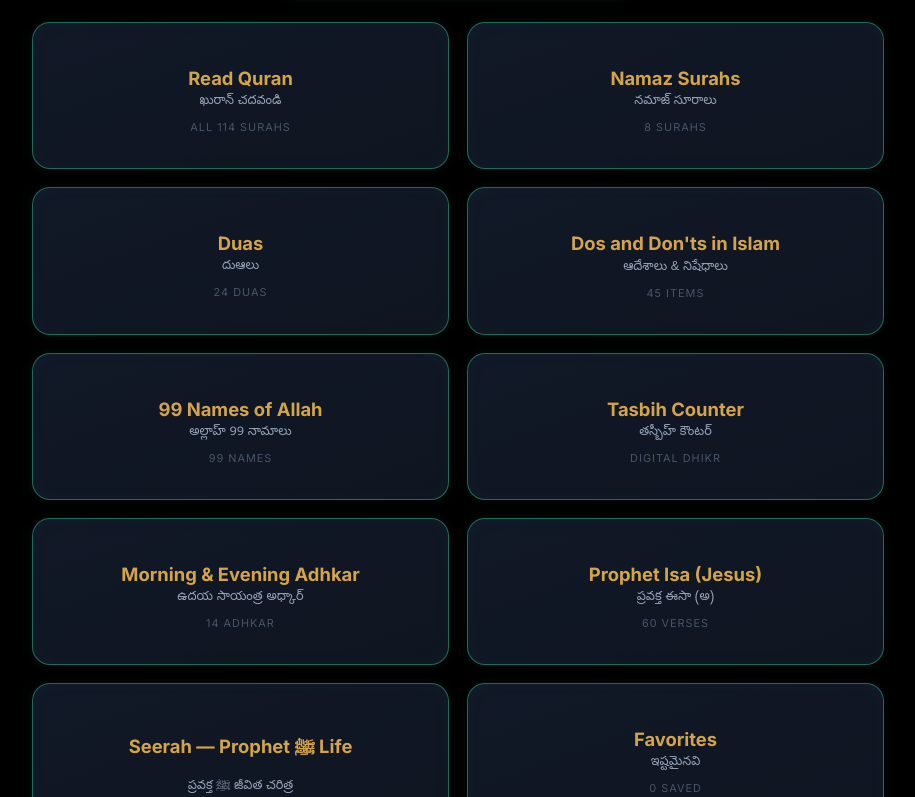
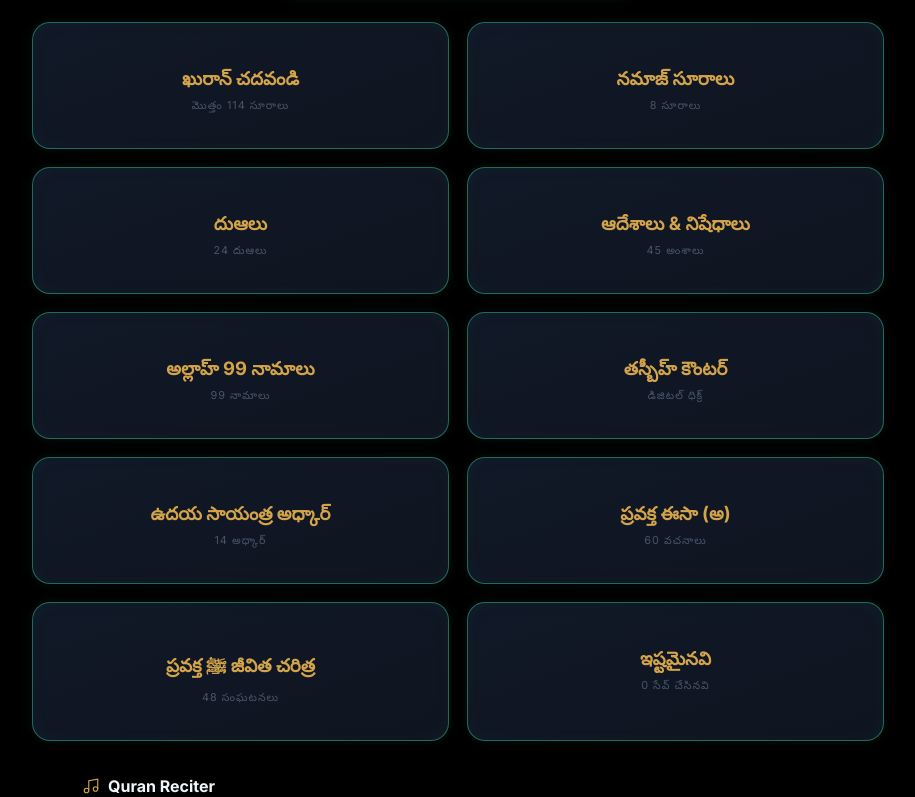
Before and after one commit to Mahendarmax/Believer-of-Almighty, a React (Vite) app: page /#/ in a window 1280 px wide. Shown: the part 923-1720 px from the top of the page, without its empty margins (182-1097 px from the left). Built offline with nearby package versions, Linux system fonts and the light colour scheme.

Commit message:
Toggle bookmark select/deselect, Telugu UI text on Home page cards

```diff
--- a/src/context/SettingsContext.jsx
+++ b/src/context/SettingsContext.jsx
@@ -40,7 +40,7 @@ export const SettingsProvider = ({ children }) => {
   // Save to localStorage on change (debounced to reduce IO)
   useEffect(() => { debouncedSave('showArabic', showArabic, 0) }, [showArabic, debouncedSave])
   useEffect(() => { debouncedSave('fontSize', fontSize) }, [fontSize, debouncedSave])
-  useEffect(() => { if (lastRead) debouncedSave('lastRead', lastRead, 0) }, [lastRead, debouncedSave])
+  useEffect(() => { debouncedSave('lastRead', lastRead, 0) }, [lastRead, debouncedSave])
   useEffect(() => { debouncedSave('favorites', favorites, 500) }, [favorites, debouncedSave])
   useEffect(() => { debouncedSave('transliteration', transliteration, 0) }, [transliteration, debouncedSave])
   useEffect(() => { debouncedSave('reciter', reciter, 0) }, [reciter, debouncedSave])
@@ -51,6 +51,11 @@ export const SettingsProvider = ({ children }) => {
 
   const updateLastRead = useCallback((surahNumber, surahName, verseNumber) => {
     setLastRead({ surahNumber, surahName, verseNumber: verseNumber || 1, timestamp: Date.now() })
+  }, [])
+
+  const clearLastRead = useCallback(() => {
+    setLastRead(null)
+    localStorage.removeItem('quran_lastRead')
   }, [])
 
   const toggleFavorite = useCallback((surahNumber, surahName, verseNumber, arabicText, translationText) => {
@@ -69,11 +74,11 @@ export const SettingsProvider = ({ children }) => {
   const value = useMemo(() => ({
     showArabic, toggleArabic,
     fontSize, increaseFontSize, decreaseFontSize,
-    lastRead, updateLastRead,
+    lastRead, updateLastRead, clearLastRead,
     favorites, toggleFavorite, isFavorite,
     transliteration, setTransliteration,
     reciter, setReciter,
-  }), [showArabic, toggleArabic, fontSize, increaseFontSize, decreaseFontSize, lastRead, updateLastRead, favorites, toggleFavorite, isFavorite, transliteration, reciter])
+  }), [showArabic, toggleArabic, fontSize, increaseFontSize, decreaseFontSize, lastRead, updateLastRead, clearLastRead, favorites, toggleFavorite, isFavorite, transliteration, reciter])
 
   return (
     <SettingsContext.Provider value={value}>
--- a/src/pages/Home.jsx
+++ b/src/pages/Home.jsx
@@ -197,15 +197,15 @@ const Home = React.memo(function Home() {
       <section className="stats-row">
         <div className="stat-card">
           <span className="stat-num">114</span>
-          <span className="stat-label">Surahs</span>
+          <span className="stat-label">{transliteration === 'telugu' ? 'సూరాలు' : 'Surahs'}</span>
         </div>
         <div className="stat-card">
           <span className="stat-num">6236</span>
-          <span className="stat-label">Verses</span>
+          <span className="stat-label">{transliteration === 'telugu' ? 'ఆయతులు' : 'Verses'}</span>
         </div>
         <div className="stat-card">
           <span className="stat-num">30</span>
-          <span className="stat-label">Juz</span>
+          <span className="stat-label">{transliteration === 'telugu' ? 'జుజ్' : 'Juz'}</span>
         </div>
       </section>
 
@@ -215,9 +215,9 @@ const Home = React.memo(function Home() {
           <button className="continue-card" onClick={handleContinue}>
             <div className="continue-icon"></div>
             <div className="continue-info">
-              <span className="continue-label">Continue Reading</span>
+              <span className="continue-label">{transliteration === 'telugu' ? 'చదవడం కొనసాగించు' : 'Continue Reading'}</span>
               <span className="continue-surah">{lastRead.surahName}</span>
-              <span className="continue-verse">Verse {lastRead.verseNumber || 1}</span>
+              <span className="continue-verse">{transliteration === 'telugu' ? 'ఆయత్' : 'Verse'} {lastRead.verseNumber || 1}</span>
             </div>
             <svg className="continue-arrow" viewBox="0 0 24 24" fill="none" stroke="currentColor" strokeWidth="2" width="24" height="24">
               <path d="M5 12h14M12 5l7 7-7 7"/>
@@ -278,63 +278,63 @@ const Home = React.memo(function Home() {
       {/* Action Cards — 2x2 Grid */}
       <section className="action-cards">
         <button className="action-card read-card" onClick={handleReadQuran}>
-          <h3>Read Quran</h3>
-          <p>ఖురాన్ చదవండి</p>
-          <span className="action-meta">All 114 Surahs</span>
+          <h3>{transliteration === 'telugu' ? 'ఖురాన్ చదవండి' : 'Read Quran'}</h3>
+          {transliteration !== 'telugu' && <p>ఖురాన్ చదవండి</p>}
+          <span className="action-meta">{transliteration === 'telugu' ? 'మొత్తం 114 సూరాలు' : 'All 114 Surahs'}</span>
         </button>
 
         <button className="action-card namaz-action-card" onClick={() => navigate('/namaz')}>
-          <h3>Namaz Surahs</h3>
-          <p>నమాజ్ సూరాలు</p>
-          <span className="action-meta">{COUNTS.namaz} Surahs</span>
+          <h3>{transliteration === 'telugu' ? 'నమాజ్ సూరాలు' : 'Namaz Surahs'}</h3>
+          {transliteration !== 'telugu' && <p>నమాజ్ సూరాలు</p>}
+          <span className="action-meta">{COUNTS.namaz} {transliteration === 'telugu' ? 'సూరాలు' : 'Surahs'}</span>
         </button>
 
         <button className="action-card duas-action-card" onClick={() => navigate('/duas')}>
-          <h3>Duas</h3>
-          <p>దుఆలు</p>
-          <span className="action-meta">{COUNTS.duas} Duas</span>
+          <h3>{transliteration === 'telugu' ? 'దుఆలు' : 'Duas'}</h3>
+          {transliteration !== 'telugu' && <p>దుఆలు</p>}
+          <span className="action-meta">{COUNTS.duas} {transliteration === 'telugu' ? 'దుఆలు' : 'Duas'}</span>
         </button>
 
         <button className="action-card dosdonts-action-card" onClick={() => navigate('/dos-and-donts')}>
-          <h3>Dos and Don'ts in Islam</h3>
-          <p>ఆదేశాలు & నిషేధాలు</p>
-          <span className="action-meta">{COUNTS.dosdonts} Items</span>
+          <h3>{transliteration === 'telugu' ? 'ఆదేశాలు & నిషేధాలు' : "Dos and Don'ts in Islam"}</h3>
+          {transliteration !== 'telugu' && <p>ఆదేశాలు & నిషేధాలు</p>}
+          <span className="action-meta">{COUNTS.dosdonts} {transliteration === 'telugu' ? 'అంశాలు' : 'Items'}</span>
         </button>
 
         <button className="action-card asma-action-card" onClick={() => navigate('/names-of-allah')}>
-          <h3>99 Names of Allah</h3>
-          <p>అల్లాహ్ 99 నామాలు</p>
-          <span className="action-meta">{COUNTS.asma} Names</span>
+          <h3>{transliteration === 'telugu' ? 'అల్లాహ్ 99 నామాలు' : '99 Names of Allah'}</h3>
+          {transliteration !== 'telugu' && <p>అల్లాహ్ 99 నామాలు</p>}
+          <span className="action-meta">{COUNTS.asma} {transliteration === 'telugu' ? 'నామాలు' : 'Names'}</span>
         </button>
 
         <button className="action-card tasbih-action-card" onClick={() => navigate('/tasbih')}>
-          <h3>Tasbih Counter</h3>
-          <p>తస్బీహ్ కౌంటర్</p>
-          <span className="action-meta">Digital Dhikr</span>
+          <h3>{transliteration === 'telugu' ? 'తస్బీహ్ కౌంటర్' : 'Tasbih Counter'}</h3>
+          {transliteration !== 'telugu' && <p>తస్బీహ్ కౌంటర్</p>}
+          <span className="action-meta">{transliteration === 'telugu' ? 'డిజిటల్ ధిక్ర్' : 'Digital Dhikr'}</span>
         </button>
 
         <button className="action-card adhkar-action-card" onClick={() => navigate('/adhkar')}>
-          <h3>Morning & Evening Adhkar</h3>
-          <p>ఉదయ సాయంత్ర అధ్కార్</p>
-          <span className="action-meta">{COUNTS.adhkar} Adhkar</span>
+          <h3>{transliteration === 'telugu' ? 'ఉదయ సాయంత్ర అధ్కార్' : 'Morning & Evening Adhkar'}</h3>
+          {transliteration !== 'telugu' && <p>ఉదయ సాయంత్ర అధ్కార్</p>}
+          <span className="action-meta">{COUNTS.adhkar} {transliteration === 'telugu' ? 'అధ్కార్' : 'Adhkar'}</span>
         </button>
 
         <button className="action-card isa-action-card" onClick={() => navigate('/prophet-isa')}>
-          <h3>Prophet Isa (Jesus)</h3>
-          <p>ప్రవక్త ఈసా (అ)</p>
-          <span className="action-meta">{COUNTS.isa} Verses</span>
+          <h3>{transliteration === 'telugu' ? 'ప్రవక్త ఈసా (అ)' : 'Prophet Isa (Jesus)'}</h3>
+          {transliteration !== 'telugu' && <p>ప్రవక్త ఈసా (అ)</p>}
+          <span className="action-meta">{COUNTS.isa} {transliteration === 'telugu' ? 'వచనాలు' : 'Verses'}</span>
         </button>
 
         <button className="action-card seerah-action-card" onClick={() => navigate('/prophet-muhammad')}>
-          <h3>Seerah — Prophet ﷺ Life</h3>
-          <p>ప్రవక్త ﷺ జీవిత చరిత్ర</p>
-          <span className="action-meta">{COUNTS.seerah} Events</span>
+          <h3>{transliteration === 'telugu' ? 'ప్రవక్త ﷺ జీవిత చరిత్ర' : 'Seerah — Prophet ﷺ Life'}</h3>
+          {transliteration !== 'telugu' && <p>ప్రవక్త ﷺ జీవిత చరిత్ర</p>}
+          <span className="action-meta">{COUNTS.seerah} {transliteration === 'telugu' ? 'సంఘటనలు' : 'Events'}</span>
         </button>
 
         <button className="action-card fav-card" onClick={handleFavorites}>
-          <h3>Favorites</h3>
-          <p>ఇష్టమైనవి</p>
-          <span className="action-meta">{favorites.length} Saved</span>
+          <h3>{transliteration === 'telugu' ? 'ఇష్టమైనవి' : 'Favorites'}</h3>
+          {transliteration !== 'telugu' && <p>ఇష్టమైనవి</p>}
+          <span className="action-meta">{favorites.length} {transliteration === 'telugu' ? 'సేవ్ చేసినవి' : 'Saved'}</span>
         </button>
       </section>
 
--- a/src/pages/VerseView.jsx
+++ b/src/pages/VerseView.jsx
@@ -491,7 +491,7 @@ function VerseView() {
   const { number } = useParams()
   const [searchParams] = useSearchParams()
   const navigate = useNavigate()
-  const { showArabic, fontSize, updateLastRead, lastRead, favorites, isFavorite, toggleFavorite, transliteration, reciter } = useSettings()
+  const { showArabic, fontSize, updateLastRead, clearLastRead, lastRead, favorites, isFavorite, toggleFavorite, transliteration, reciter } = useSettings()
 
   const [verses, setVerses] = useState([])
   const [loading, setLoading] = useState(true)
@@ -673,11 +673,17 @@ function VerseView() {
 
   const handleBookmark = useCallback((verseNum) => {
     if (surah) {
-      updateLastRead(surahNumber, surah.name, verseNum)
-      setBookmarkToast(`Saved: ${surah.name}, Verse ${verseNum} — Use "Continue Reading" on Home page`)
+      const isCurrentlyBookmarked = lastRead?.surahNumber === surahNumber && lastRead?.verseNumber === verseNum
+      if (isCurrentlyBookmarked) {
+        clearLastRead()
+        setBookmarkToast('Bookmark removed')
+      } else {
+        updateLastRead(surahNumber, surah.name, verseNum)
+        setBookmarkToast(`Saved: ${surah.name}, Verse ${verseNum} — Use "Continue Reading" on Home page`)
+      }
       setTimeout(() => setBookmarkToast(null), 3000)
     }
-  }, [surah, surahNumber, updateLastRead])
+  }, [surah, surahNumber, updateLastRead, clearLastRead, lastRead])
 
   const handleToggleFav = useCallback((verseNum, arabic, translation) => {
     if (surah) toggleFavorite(surahNumber, surah.name, verseNum, arabic, translation)
```
